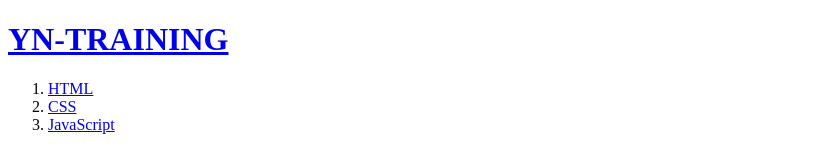
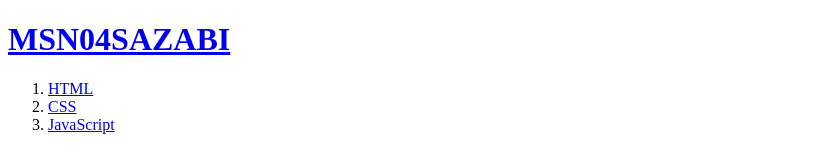
Before and after one commit to MSN04SAZABI/MSN04SAZABI, a plain HTML site: page 1.html in a window 1280 px wide. Shown: the top 159 px of the page, without its empty margins (0-813 px from the left). Drawn offline with Linux system fonts and the light colour scheme.

Commit message:
Update 1.html

```diff
--- a/1.html
+++ b/1.html
@@ -5,7 +5,7 @@
 <meta charset="utf-8">
 </head>
 <body>
-<h1><a href="index.html">YN-TRAINING</a></h1>
+<h1><a href="index.html">MSN04SAZABI</a></h1>
 <ol>
   <li><a href="1.html">HTML</a></li>
   <li><a href="2.html">CSS</a></li>
```
